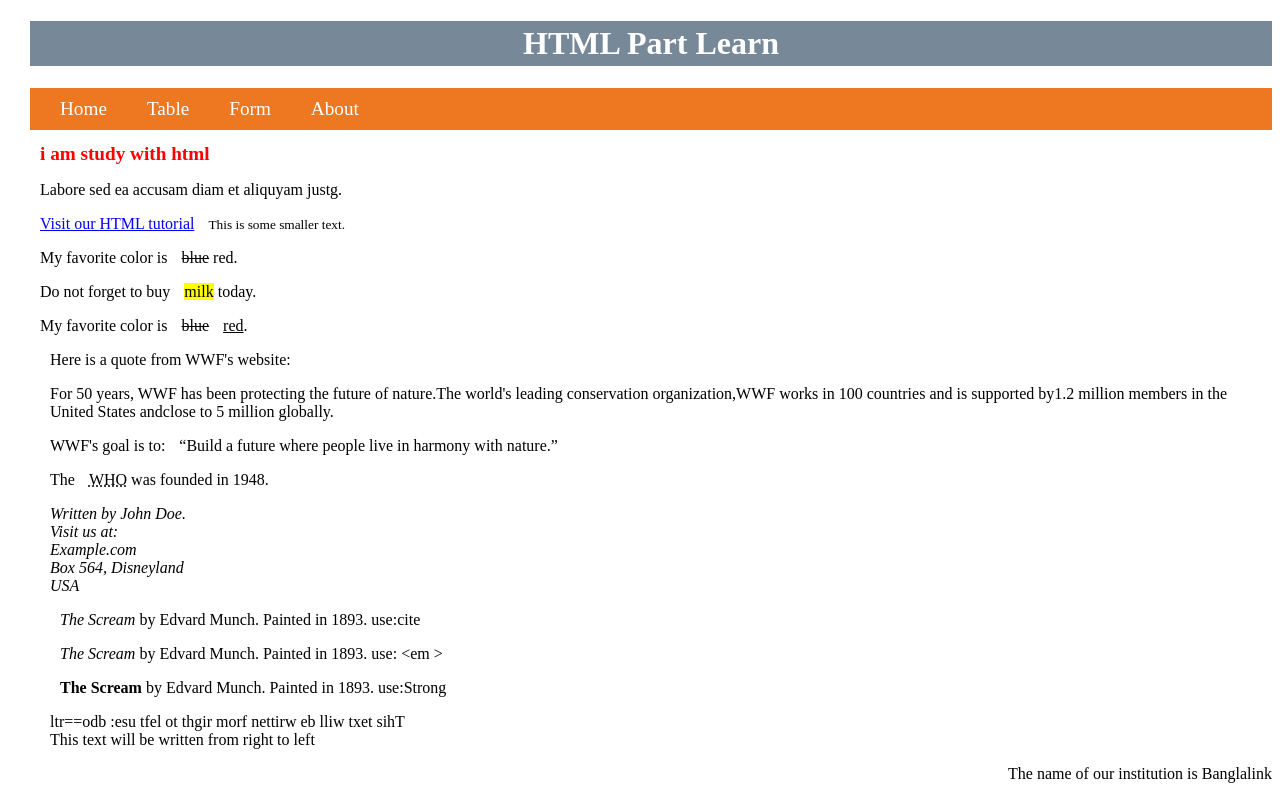
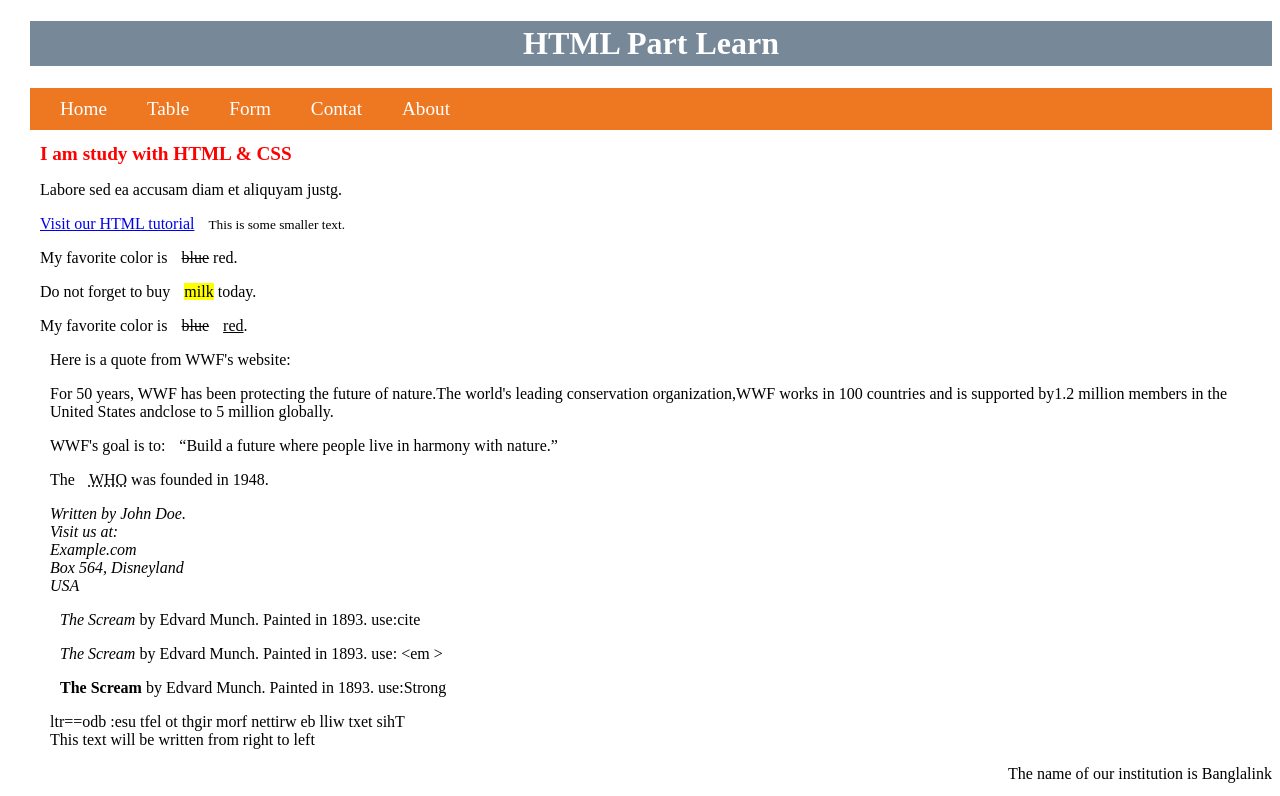
Before and after one commit to mdatislam/HTML-first, a plain HTML site: page index.html in a window 1280 px wide. Shown: the top 796 px of the page. Drawn offline with Linux system fonts and the light colour scheme.

Commit message:
contact tab add

```diff
--- a/index.html
+++ b/index.html
@@ -18,13 +18,14 @@
       <li><a href="index.html">Home</a></li>
       <li><a href="table.html">Table</a></li>
       <li><a href="Form.html">Form</a></li>
+      <li><a href="Form.html">Contat</a></li>
       <li><a href="">About</a></li>
     </ul>
   </nav>
 
 
    <div>
-       <h1 style="color:red; font-size: larger;" > i am study with html</h1>
+       <h1 style="color:red; font-size: larger;" > I am study with HTML & CSS </h1>
        <p>Labore sed ea accusam diam et aliquyam justg.</p>
        <a href=https://www.w3schools.com/html/>Visit our HTML tutorial</a>
        <small>This is some smaller text.</small>
```
